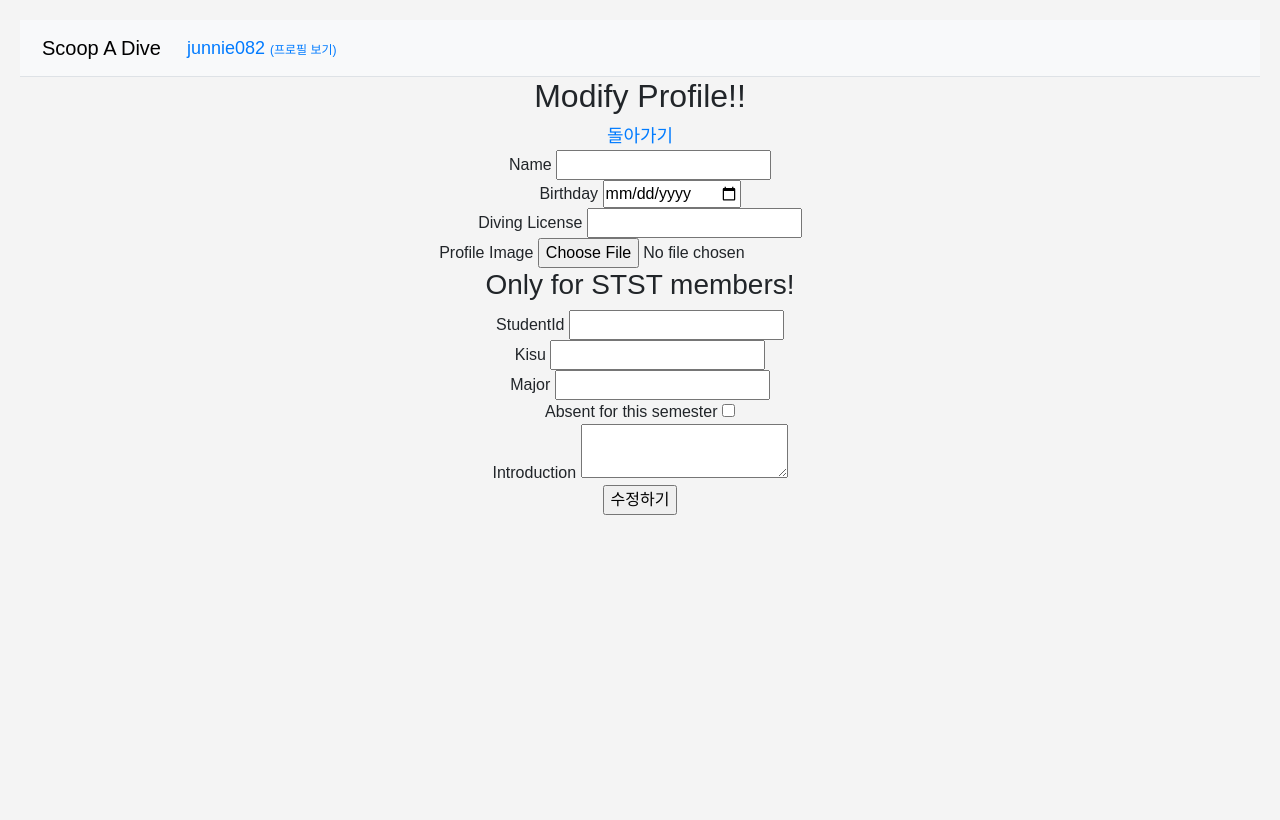
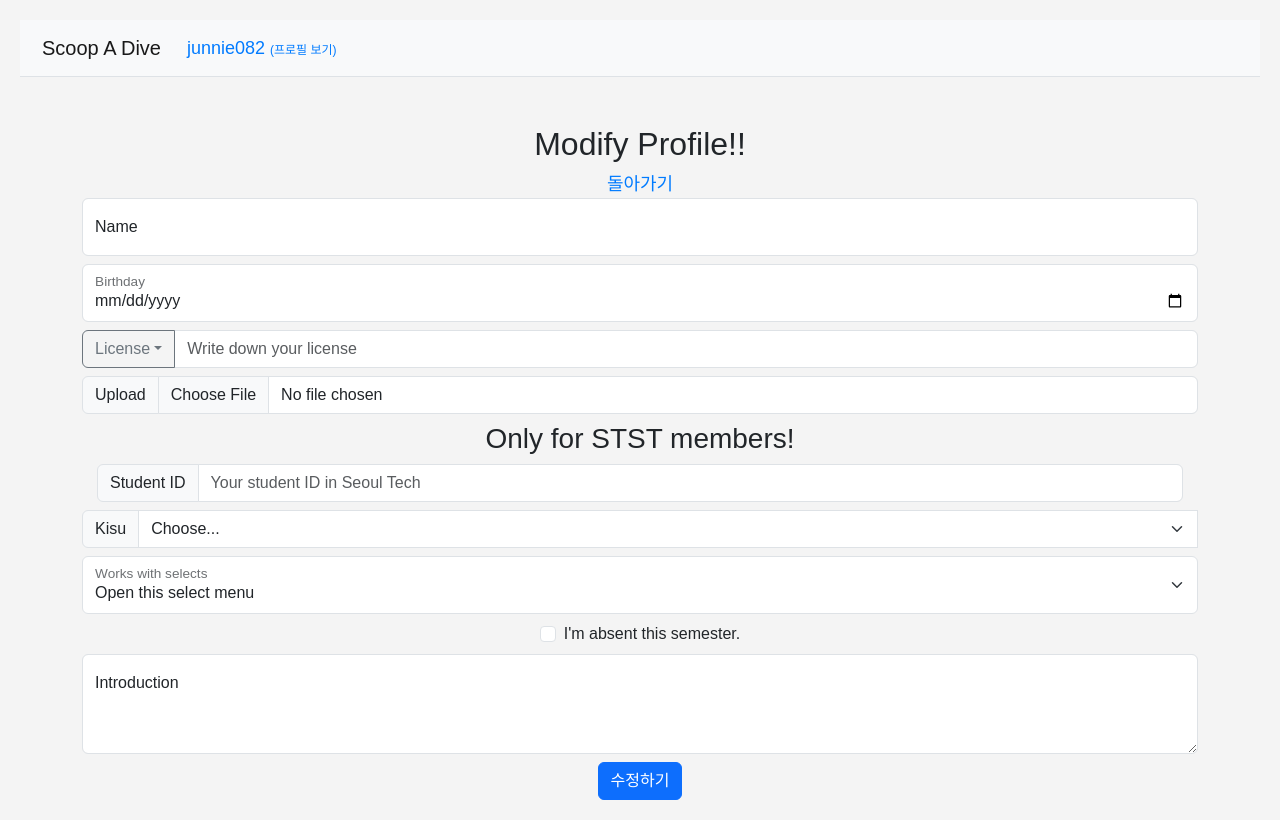
Before and after one commit to junnie082/Scoop-A-Dive, a Django app: page /profile/view_modify_profile/ in a window 1280 px wide. Before the commit the page ends 515 px from the top, so only its background shows below. Run offline with Django 5.2, Linux system fonts and the light colour scheme; a user stored in the database is signed in; data comes from the database, SQL or seed files in the repository; both versions use the stored data as it was after the commit; some libraries are stand-ins or nearby versions.

Commit message:
design: changed UI in modify profile page

```diff
--- a/scoopadive/main/templates/user_profile/modify_profile.html
+++ b/scoopadive/main/templates/user_profile/modify_profile.html
@@ -2,6 +2,34 @@
 <!DOCTYPE html>
 <html lang="en">
 <head>
+    <!-- Bootstrap CSS -->
+    <link rel="stylesheet" href="https://stackpath.bootstrapcdn.com/bootstrap/4.5.2/css/bootstrap.min.css">
+
+    <!-- Bootstrap JS and Popper.js -->
+    <script src="https://code.jquery.com/jquery-3.5.1.slim.min.js"></script>
+    <script src="https://cdn.jsdelivr.net/npm/@popperjs/core@2.11.6/dist/umd/popper.min.js"></script>
+    <script src="https://stackpath.bootstrapcdn.com/bootstrap/4.5.2/js/bootstrap.min.js"></script>
+    <script>
+        $(document).ready(function () {
+            // License Dropdown
+            $('.license-dropdown .dropdown-item').click(function (e) {
+                e.preventDefault();
+                var selectedValue = $(this).text();
+                $('.license-input').val(selectedValue);
+            });
+
+            // Major Dropdown
+            $('#floatingSelect').change(function () {
+                var selectedValue = $(this).val();
+                $('#majorInput').val(selectedValue);
+            });
+        });
+    </script>
+    <style>
+        #majorInput, #kisuInput {
+            display: none; /* Hide the input field */
+        }
+    </style>
     <meta charset="UTF-8">
     <link rel="stylesheet" type="text/css" href="{% static 'bootstrap.min.css' %}">
     <link rel="stylesheet" type="text/css" href="{% static 'style.css' %}">
@@ -9,38 +37,104 @@
 </head>
 <body>
     {% include 'components/navbar.html' %}
+
+    <div class="container mt-5">
         <h2>Modify Profile!!</h2>
         <a href="/profile">돌아가기</a>
+
         <form action="{% url 'user_profile:modify_profile' %}" method="POST">
             {% csrf_token %}
-    Name
-    <input type="text" name="name"><br>
-    Birthday
-    <input type="date" name="birthday"><br>
-    Diving License
-    <input type="text" name="diveLicense"><br>
-    Profile Image
-    <input type="file" name="image"><br>
+            <div class="form-floating mb-2">
+                <input name="name" class="form-control" id="floatingInput" placeholder="Your name">
+                <label for="floatingInput">Name</label>
+            </div>
+
+            <div class="form-floating mb-2">
+                <input type="date" class="form-control" id="floatingInput" placeholder="2024-01-17">
+                <label for="floatingInput">Birthday</label>
+            </div>
+
+            <!-- Diving License -->
+            <div class="input-group mb-2 license-dropdown">
+                <button class="btn btn-outline-secondary dropdown-toggle" type="button" data-bs-toggle="dropdown" aria-expanded="false">License</button>
+                <ul class="dropdown-menu">
+                    <li><a class="dropdown-item" href="#">Open Water</a></li>
+                    <li><a class="dropdown-item" href="#">Advanced Diver</a></li>
+                    <li><hr class="dropdown-divider"></hr></li>
+                    <li><a class="dropdown-item" href="#">Master</a></li>
+                    <li><a class="dropdown-item" href="#">Instructor</a></li>
+                </ul>
+                <input name="diveLicense" type="text" placeholder="Write down your license" class="form-control license-input" aria-label="Text input with dropdown button">
+            </div>
+
+            <!-- Profile Image -->
+            <div class="input-group mb-2">
+                <label class="input-group-text" for="inputGroupFile01">Upload</label>
+                <input name="image" type="file" class="form-control" id="inputGroupFile01">
+            </div>
 
             {% if profile.is_ststMember %}
                 <h3>Only for STST members!</h3>
-        StudentId
-        <input type="text" name="studentId"><br>
-        Kisu
-        <input type="number" name="kisu"><br>
-        Major
-        <input type="text" name="major"><br>
-        Absent for this semester
-        <input type="checkbox" name="absence"><br>
 
+                <!-- Student ID -->
+                <div class="col-12 mb-2">
+                    <label class="visually-hidden" for="inlineFormInputGroupUsername">Student ID</label>
+                    <div class="input-group">
+                        <div class="input-group-text">Student ID</div>
+                        <input name="studentId" type="text" class="form-control" id="inlineFormInputGroupUsername" placeholder="Your student ID in Seoul Tech">
+                    </div>
+                </div>
 
+                <!-- Kisu -->
+                <div class="input-group mb-2">
+                    <label class="input-group-text" for="inputGroupSelect01">Kisu</label>
+                    <select class="form-select" id="inputGroupSelect01" onchange="updateKisuValue(this)">
+                        <option selected>Choose...</option>
+                        <!-- Dynamically generate options from 1 to 40 using JavaScript -->
+                        <script>
+                            for (var i = 1; i <= 40; i++) {
+                                document.write('<option value="' + i + '">' + i + '</option>');
+                            }
+                        </script>
+                    </select>
+                    <input type="text" name="kisu" id="kisuInput" class="form-control" readonly>
+                </div>
+
+                <!-- Major Dropdown -->
+                <div class="form-floating mb-2">
+                    <select class="form-select" id="floatingSelect" aria-label="Floating label select example">
+                        <option selected>Open this select menu</option>
+                        <option value="I'm gonna">I'm gonna</option>
+                        <option value="let it scrap the info">let it scrap the info</option>
+                        <option value="from school website.">from school website.</option>
+                    </select>
+                    <label for="floatingSelect">Works with selects</label>
+                </div>
+
+                <!-- Hidden input box for Major -->
+                <input type="text" id="majorInput" name="major" readonly>
+
+                <!-- Absent for this semester -->
+                <div class="form-check mb-2">
+                    <input name="checkbox" class="form-check-input" type="checkbox" value="" id="flexCheckDefault">
+                    <label class="form-check-label" for="flexCheckDefault">
+                        I'm absent this semester.
+                    </label>
+                </div>
             {% endif %}
-    Introduction
-    <textarea type="text" name="introduction"></textarea><br>
 
-    <input type="submit" value="수정하기">
+            <!-- Introduction -->
+            <div class="form-floating">
+                <textarea name="introduction" class="form-control" placeholder="Introduce yourself" id="floatingTextarea2" style
+                ="height: 100px"></textarea>
+                <label for="floatingTextarea2">Introduction</label>
+            </div>
+
+            <input type="submit" value="수정하기" class="btn btn-primary mt-2">
 
         </form>
+    </div>
+
     <!-- Bootstrap JS -->
     <script src="{% static 'bootstrap.min.js' %}"></script>
 
--- a/scoopadive/main/templates/user_profile/profile.html
+++ b/scoopadive/main/templates/user_profile/profile.html
@@ -62,6 +62,9 @@
         {% if profile.is_ststMember %}
             <p>I'm the member of Seoul Tech Scuba Team</p>
 
+            {% if profile.studentID %}
+                {{ profile.studentID }}
+            {% endif %}
             {% if profile.kisu %}
                 <h3>{{ profile.kisu }}기</h3>
             {% endif %}
--- a/scoopadive/user_profile/views.py
+++ b/scoopadive/user_profile/views.py
@@ -81,8 +81,6 @@ def modify_profile(request):
         profile.image = image
 
     profile.is_absence = absence == 'on'
-
     profile.save()
 
-    print("is_ststMember: " + str(profile.is_ststMember) + "profile.birthday: " + str(profile.birthday))
     return render(request, 'main/home.html')
```
Also changed, not shown: scoopadive/main/templates/main/new_post.html (+17 -6 lines), scoopadive/db.sqlite3. Lines whose indentation alone changed are shown as unchanged.
